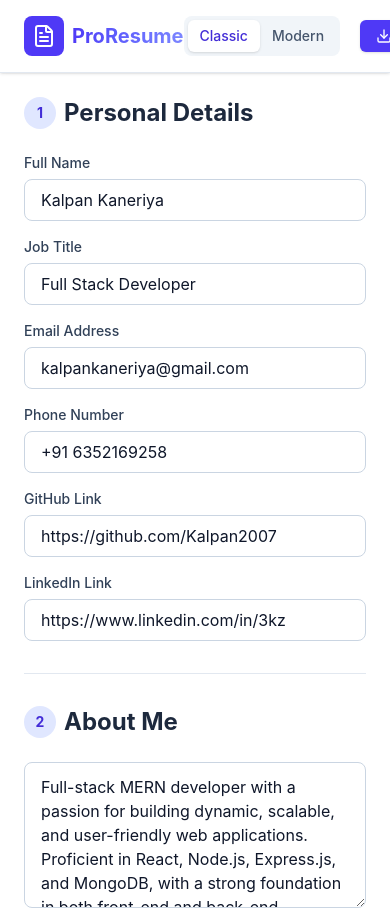
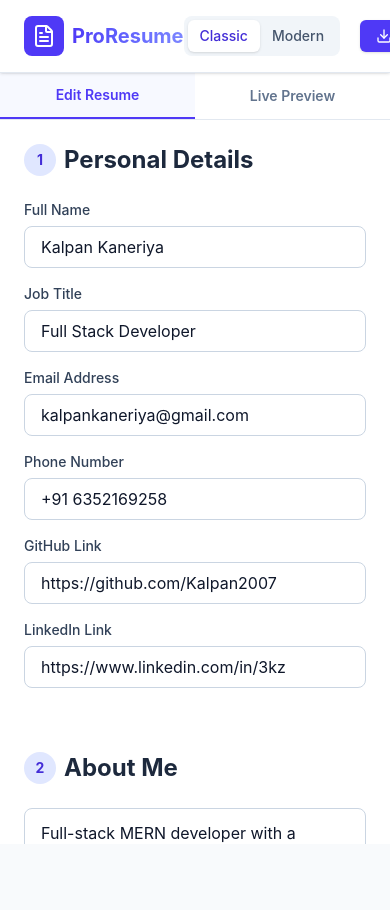
Before and after one commit to priyabratasahoo780/Resume-generater, a React (Vite) app: page / in a window 390 px wide. Shown: the top 910 px of the page. After the commit the page ends 844 px from the top, so only its background shows below. Built offline with nearby package versions, Linux system fonts and the light colour scheme.

Commit message:
feat: responsive design with mobile tabs and dynamic preview scaling

```diff
--- a/src/App.jsx
+++ b/src/App.jsx
@@ -110,17 +110,36 @@ function App() {
     ]
   });
 
+  const [activeTab, setActiveTab] = useState('edit');
+
   return (
-    <div className="min-h-screen bg-slate-50 flex flex-col font-sans">
+    <div className="h-screen bg-slate-50 flex flex-col font-sans overflow-hidden">
       <Header
         handlePrint={handleDownload}
         isDownloading={isDownloading}
         selectedTemplate={selectedTemplate}
         setSelectedTemplate={setSelectedTemplate}
       />
-      <main className="flex-1 flex flex-col lg:flex-row overflow-hidden max-w-[1600px] mx-auto w-full">
+
+      {/* Mobile Tab Navigation */}
+      <div className="lg:hidden flex border-b border-slate-200 bg-white shrink-0 z-20">
+        <button
+          onClick={() => setActiveTab('edit')}
+          className={`flex-1 py-3 text-sm font-semibold transition-colors ${activeTab === 'edit' ? 'text-indigo-600 border-b-2 border-indigo-600 bg-indigo-50/50' : 'text-slate-500 hover:bg-slate-50'}`}
+        >
+          Edit Resume
+        </button>
+        <button
+          onClick={() => setActiveTab('preview')}
+          className={`flex-1 py-3 text-sm font-semibold transition-colors ${activeTab === 'preview' ? 'text-indigo-600 border-b-2 border-indigo-600 bg-indigo-50/50' : 'text-slate-500 hover:bg-slate-50'}`}
+        >
+          Live Preview
+        </button>
+      </div>
+
+      <main className="flex-1 flex flex-col lg:flex-row overflow-hidden max-w-[1600px] mx-auto w-full h-full relative">
         {/* Left Panel: Editor */}
-        <div className="w-full lg:w-1/2 lg:border-r border-slate-200 bg-white overflow-y-auto z-10 shadow-sm relative">
+        <div className={`w-full lg:w-1/2 lg:border-r border-slate-200 bg-white overflow-y-auto z-10 shadow-sm relative h-full flex-shrink-0 lg:flex-shrink ${activeTab === 'edit' ? 'block' : 'hidden lg:block'}`}>
           <EditorPanel
             resumeData={resumeData}
             setResumeData={setResumeData}
@@ -132,7 +151,7 @@ function App() {
         </div>
 
         {/* Right Panel: Preview */}
-        <div className="w-full lg:w-1/2 bg-slate-100 overflow-y-auto p-4 md:p-8 flex justify-center items-start">
+        <div className={`w-full lg:w-1/2 bg-slate-100 overflow-y-auto p-4 sm:p-6 md:p-8 justify-center items-start h-full flex-shrink-0 lg:flex-shrink ${activeTab === 'preview' ? 'flex' : 'hidden lg:flex'}`}>
           <PreviewPanel resumeData={resumeData} selectedTemplate={selectedTemplate} ref={printRef} />
         </div>
       </main>
--- a/src/components/PreviewPanel.jsx
+++ b/src/components/PreviewPanel.jsx
@@ -4,7 +4,7 @@ import ModernTemplate from './templates/ModernTemplate';
 
 const PreviewPanel = forwardRef(({ resumeData, selectedTemplate }, ref) => {
   return (
-    <div className="w-[21cm] h-[29.7cm] min-h-[29.7cm] bg-white shadow-xl rounded-sm overflow-hidden flex-shrink-0 origin-top transform sm:scale-[0.6] md:scale-[0.7] lg:scale-[0.8] xl:scale-100 transition-transform duration-300 print:scale-100 print:shadow-none" ref={ref}>
+    <div className="w-[21cm] h-[29.7cm] min-h-[29.7cm] bg-white shadow-xl rounded-sm overflow-hidden flex-shrink-0 origin-top transform scale-[0.45] sm:scale-[0.6] md:scale-[0.7] lg:scale-[0.8] xl:scale-100 transition-transform duration-300 print:scale-100 print:shadow-none" ref={ref}>
       {selectedTemplate === 'classic' ? (
         <ClassicTemplate data={resumeData} />
       ) : (
```
